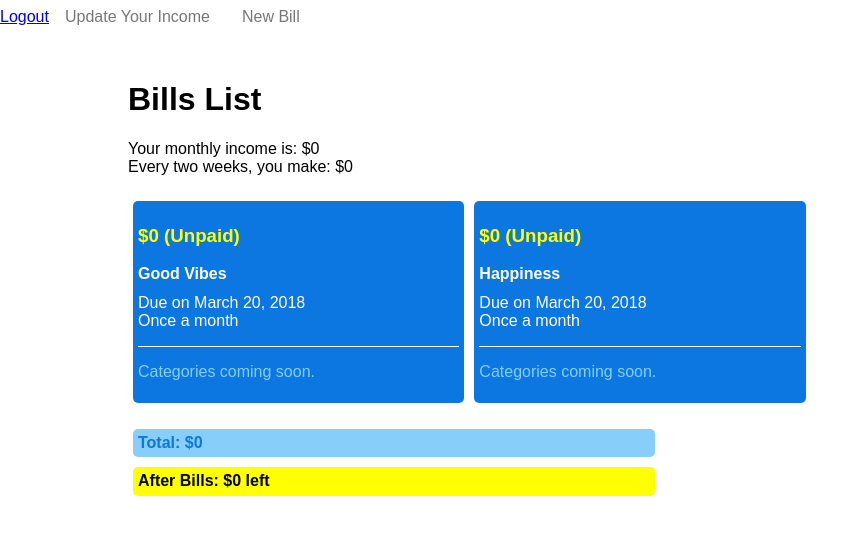
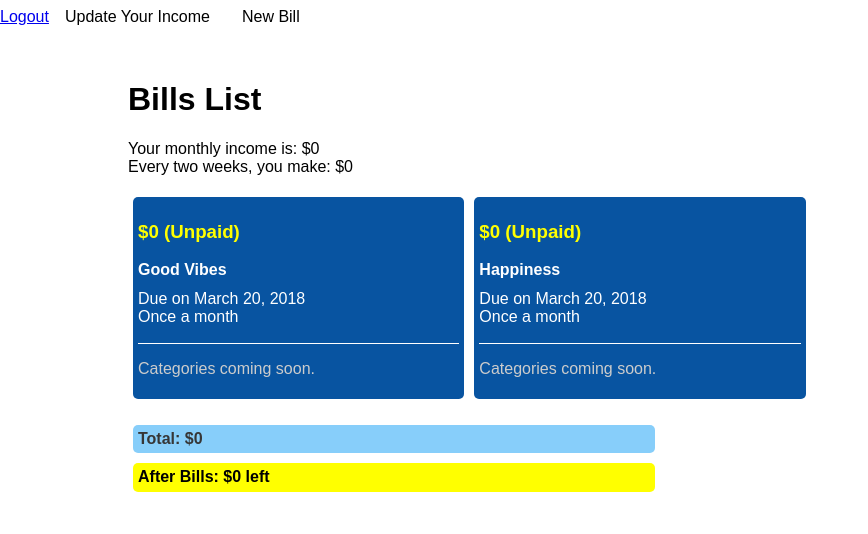
Before and after one commit to thinkful-ei18/adrian-budget-app, a React (Create React App) app: page /bills in a window 1280 px wide. Shown: the top 534 px of the page, without its empty margins (0-868 px from the left). Built offline with nearby package versions, Linux system fonts and the light colour scheme; no server answers.

Commit message:
fix a11y color violations

```diff
--- a/src/components/bill.css
+++ b/src/components/bill.css
@@ -1,5 +1,5 @@
 .bill {
-  background-color: #0C76E1;
+  background-color: #0854A1;
   color: white;
   border-radius: 5px;
   margin: 5px;
@@ -18,5 +18,5 @@
 
 .bill-categories {
   border-top: 1px white solid;
-  color: lightskyblue;
+  color: #CCCCCC;
 }
--- a/src/components/bills-list.css
+++ b/src/components/bills-list.css
@@ -15,7 +15,7 @@
 .budget-total {
   background-color: lightskyblue;
   border-radius: 5px;
-  color: #0C76E1;
+  color: #363636;
   font-weight: bold;
   margin: 5px;
   padding: 5px;
--- a/src/components/bills-list.js
+++ b/src/components/bills-list.js
@@ -37,9 +37,9 @@ export class billsList extends React.Component {
             </p>
         </main>
         <section>
-          <h2>
-            {/* Here are all of your bills ({this.props.bills.length} total): */}
-          </h2>
+          {/* <h2>
+            Here are all of your bills ({this.props.bills.length} total):
+          </h2> */}
             <ul className="pure-menu-list pure-g">
               {allBills}
             </ul>
--- /dev/null
+++ b/src/components/navbar.css
@@ -0,0 +1,3 @@
+.pure-menu-link {
+  color: black;
+}
--- a/src/components/navbar.js
+++ b/src/components/navbar.js
@@ -1,13 +1,14 @@
 import React from 'react';
 import { Link } from 'react-router-dom';
+import './navbar.css';
 
 export default function navbar (props) {
   return (
     <nav className="pure-menu pure-menu-horizontal">
       <ul className="pure-menu-list">
         <li className="pure-menu-item"><Link to="/">Logout</Link></li>
-        <li className="pure-menu-item"><a href="" class="pure-menu-link">Update Your Income</a></li>
-        <li className="pure-menu-item"><a href="" class="pure-menu-link">New Bill</a></li>
+        <li className="pure-menu-item"><a href="" className="pure-menu-link">Update Your Income</a></li>
+        <li className="pure-menu-item"><a href="" className="pure-menu-link">New Bill</a></li>
       </ul>
     </nav>
   );
```
